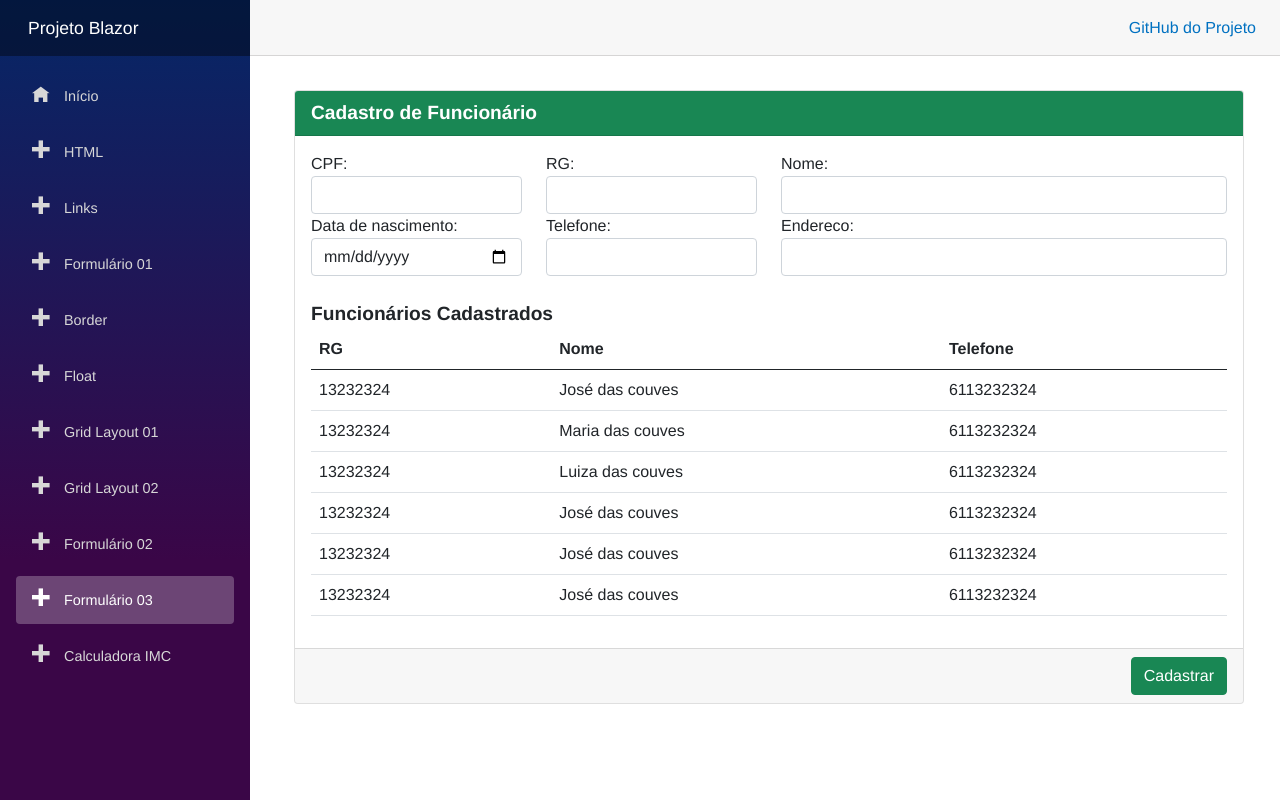
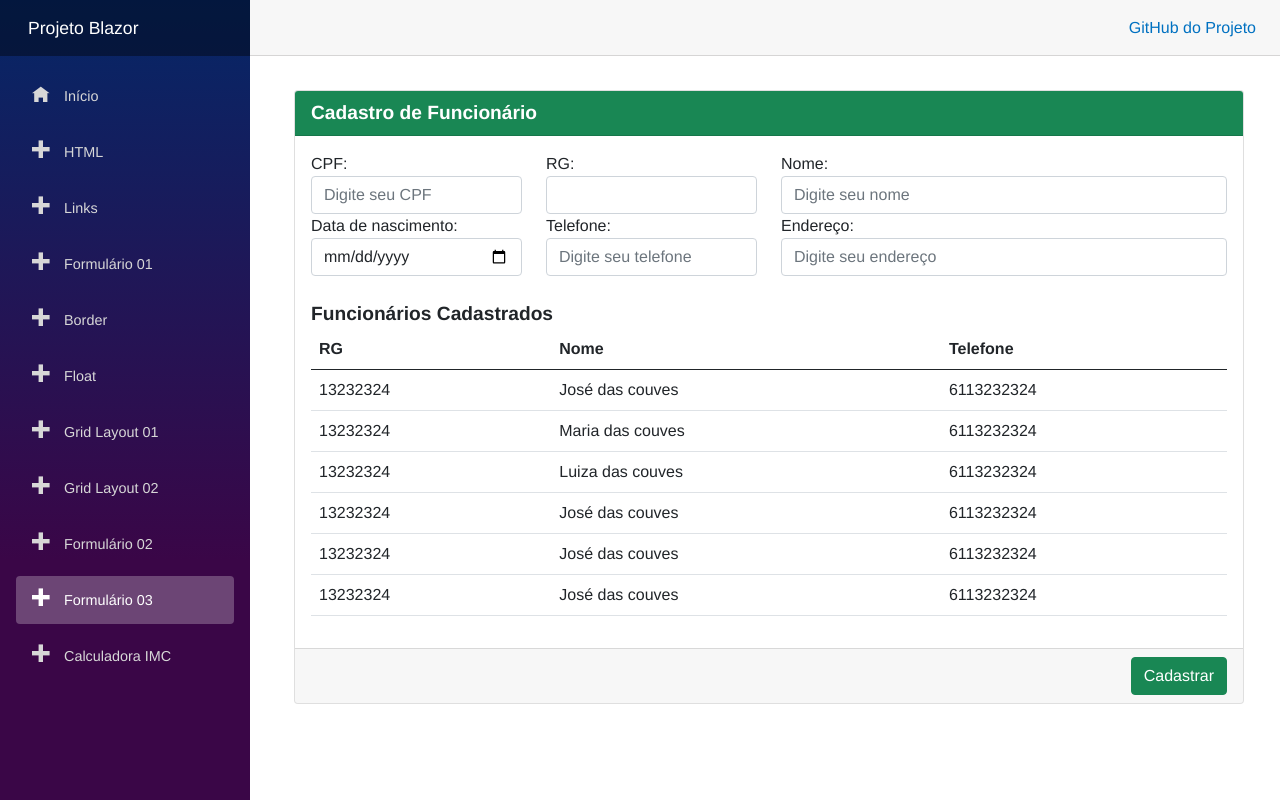
Before and after one commit to MarcusUrani/ProjetoBlazor, an ASP.NET Core app: page /formulario_03 in a window 1280 px wide. Run offline with ASP.NET Core 8, Linux system fonts and the light colour scheme; style sheets or scripts are compiled from the project's sources.

Commit message:
Adição dos placeholders da página

```diff
--- a/BlazorApp/Pages/Exemplo09.razor
+++ b/BlazorApp/Pages/Exemplo09.razor
@@ -14,7 +14,8 @@
                     <input type="text"
                            name="txtCpf"
                            id="txtCpf"
-                           class="form-control" />
+                           class="form-control"
+                           placeholder="Digite seu CPF" />
                 </div>
                 <div class="col-3">
                     <label for="txtRg">RG:</label>
@@ -25,7 +26,8 @@
                     <input type="text"
                            name="txtNome"
                            id="txtNome"
-                           class="form-control" />
+                           class="form-control"
+                           placeholder="Digite seu nome" />
                 </div>
             </div>
             <div class="row">
@@ -41,14 +43,16 @@
                     <input type="text"
                            name="txtTelefone"
                            id="txtTelefone"
-                           class="form-control" />
+                           class="form-control"
+                           placeholder="Digite seu telefone" />
                 </div>
                 <div class="col-6">
-                    <label for="txtEndereco">Endereco:</label>
+                    <label for="txtEndereco">Endereço:</label>
                     <input type="text"
                            name="txtEndereco"
                            id="txtEndereco"
-                           class="form-control" />
+                           class="form-control"
+                           placeholder="Digite seu endereço" />
                 </div>
             </div>
             <div class="pt-4">
--- a/BlazorApp/Pages/Exemplo10.razor
+++ b/BlazorApp/Pages/Exemplo10.razor
@@ -6,11 +6,11 @@
     <h1 class="titulo_pagina">Calculadora de IMC</h1>
     <div class="form-group mt-2">
         <label for="altura">Altura (em metros)</label>
-        <input @bind="alturaUsuario" class="form-control esconder_setas" id="altura" min="0" type="number" />
+        <input @bind="alturaUsuario" class="form-control esconder_setas" id="altura" min="0" type="number" placeholder="Digite sua altura"/>
     </div>
     <div class="form-group mt-2">
         <label for="peso">Peso (em quilogramas)</label>
-        <input @bind="pesoUsuario" class="form-control esconder_setas" id="peso" min="0" type="number" />
+        <input @bind="pesoUsuario" class="form-control esconder_setas" id="peso" min="0" type="number" placeholder="Digite seu peso"/>
     </div>
     <div class="form-group mt-3">
         <button @onclick="CalcularImc" class="btn btn-primary form-control">Calcular IMC</button>
```
